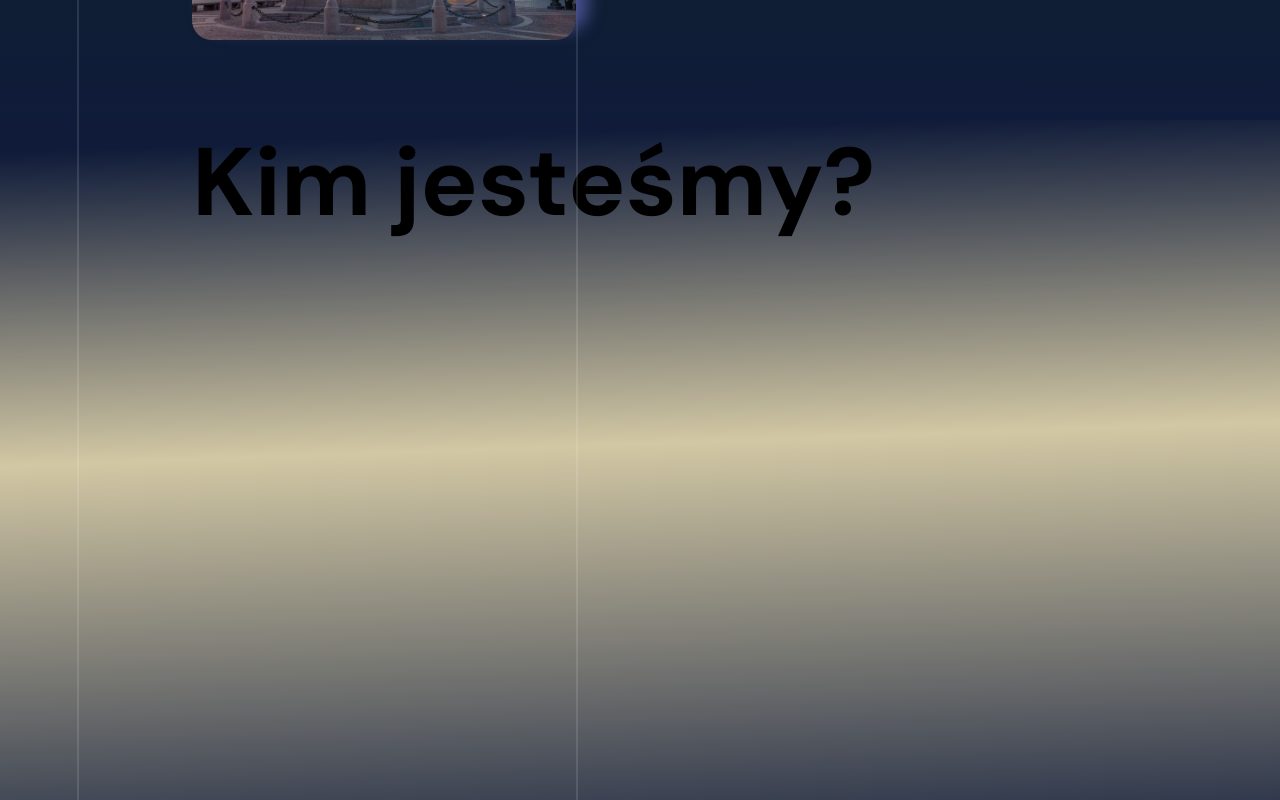
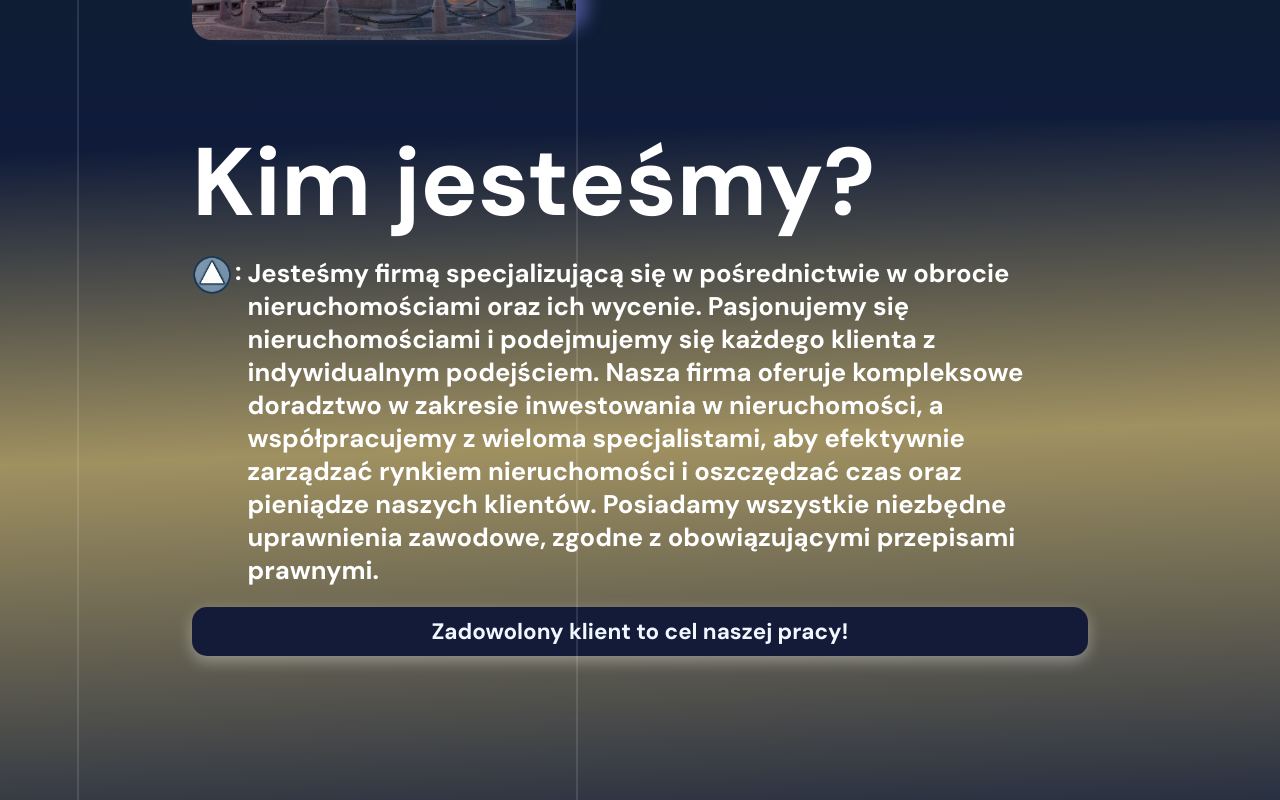
Before and after one commit to m1ckeyyy/advance, a Next.js app: page / in a window 1280 px wide. Shown: the part 1400-2200 px from the top of the page. Built offline with nearby package versions, Linux system fonts and the light colour scheme; a web font is replaced by a local one.

Commit message:
bout us section

```diff
--- a/src/app/components/AboutUs/AboutUs.module.scss
+++ b/src/app/components/AboutUs/AboutUs.module.scss
@@ -1,12 +1,45 @@
 .containerWrap {
     position: relative;
-    background: linear-gradient(178deg, rgb(15 27 57) 4%, rgb(157 134 57 / 46%) 43%, rgb(15, 27, 58) 100%);
+    // background: linear-gradient(178deg, rgb(15 27 57) 4%, rgb(157 134 57 / 46%) 43%, rgb(15, 27, 58) 100%);
+    background: linear-gradient(178deg, rgb(15, 27, 57) 4%, rgb(121 100 32 / 71%) 43%, rgb(15, 27, 58) 100%);
+    // background: linear-gradient(178deg, rgb(15, 27, 57) 4%, rgb(63 58 42 / 71%) 56%, rgb(15, 27, 58) 100%);
     width: 100%;
     height: 100%;
     height: 7000px;
     max-height: 95vh;
     padding: 0 15%;
+    color: white;
+
+    .title {
+        font-size: 6rem;
+        margin-bottom: 10px;
+    }
+    .description {
+        font-size: 1.6rem;
+        display: flex;
+        img {
+            margin-right: 3px;
+        }
+        span {
+            margin-top: 2px;
+            margin-left: 6px;
+        }
+    }
+    h4 {
+        display: flex;
+        justify-content: center;
+        color: aliceblue;
+        background: #131b39;
+        padding: 10px 0;
+        border-radius: 15px;
+        margin-top: 20px;
+        font-size: 1.4rem;
+        box-shadow: rgba(255, 255, 255, 0.35) 0px 5px 15px;
+        transition: transform 0.2s ease;
+        cursor: pointer;
+        z-index: 4;
+        &:hover {
+            transform: translateY(10px);
+        }
+    }
 }
-.title {
-    font-size: 6rem;
-}
--- a/src/app/components/AboutUs/index.tsx
+++ b/src/app/components/AboutUs/index.tsx
@@ -1,5 +1,6 @@
 import styles from './AboutUs.module.scss';
 import { DM_Sans } from 'next/font/google';
+import Image from 'next/image';
 
 const dmSans = DM_Sans({ subsets: ['latin'], weight: '300' });
 
@@ -7,6 +8,20 @@ export default function AboutUs() {
     return (
         <main className={`${styles.containerWrap} ${dmSans.className}`}>
             <h2 className={styles.title}>Kim jesteśmy?</h2>
+            <h3 className={styles.description}>
+                <Image src="/logo3.png" alt="Small logo" width={40} height={40} />:
+                <span>
+                    Jesteśmy firmą specjalizującą się w pośrednictwie w obrocie nieruchomościami oraz ich wycenie. Pasjonujemy się nieruchomościami i podejmujemy się każdego
+                    klienta z indywidualnym podejściem. Nasza firma oferuje kompleksowe doradztwo w zakresie inwestowania w nieruchomości, a współpracujemy z wieloma specjalistami,
+                    aby efektywnie zarządzać rynkiem nieruchomości i oszczędzać czas oraz pieniądze naszych klientów. Posiadamy wszystkie niezbędne uprawnienia zawodowe, zgodne z
+                    obowiązującymi przepisami prawnymi.
+                </span>
+            </h3>
+            <h4>
+                <div>
+                    <span>Zadowolony klient</span> to cel naszej pracy!
+                </div>
+            </h4>
         </main>
     );
 }
```
